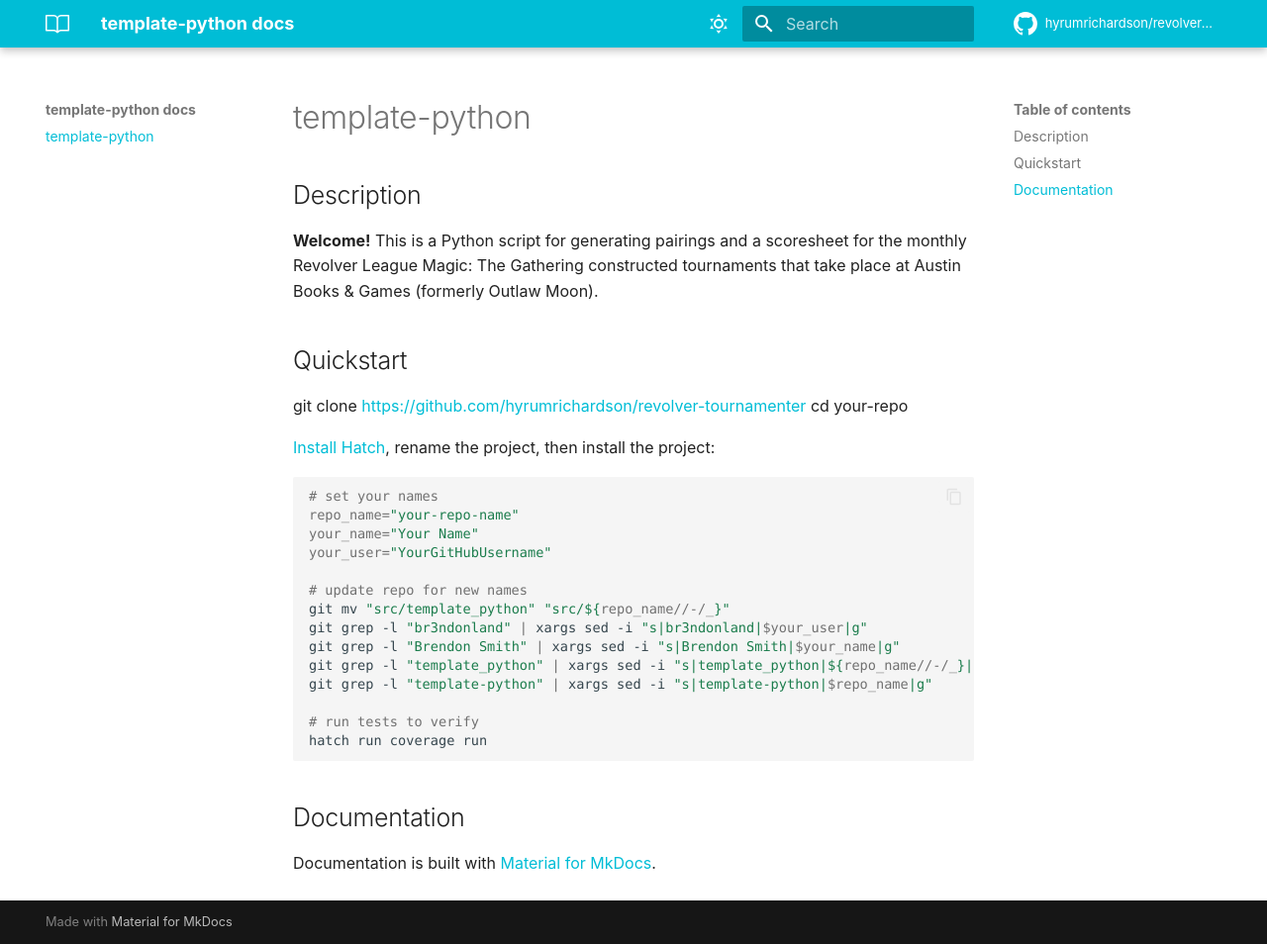
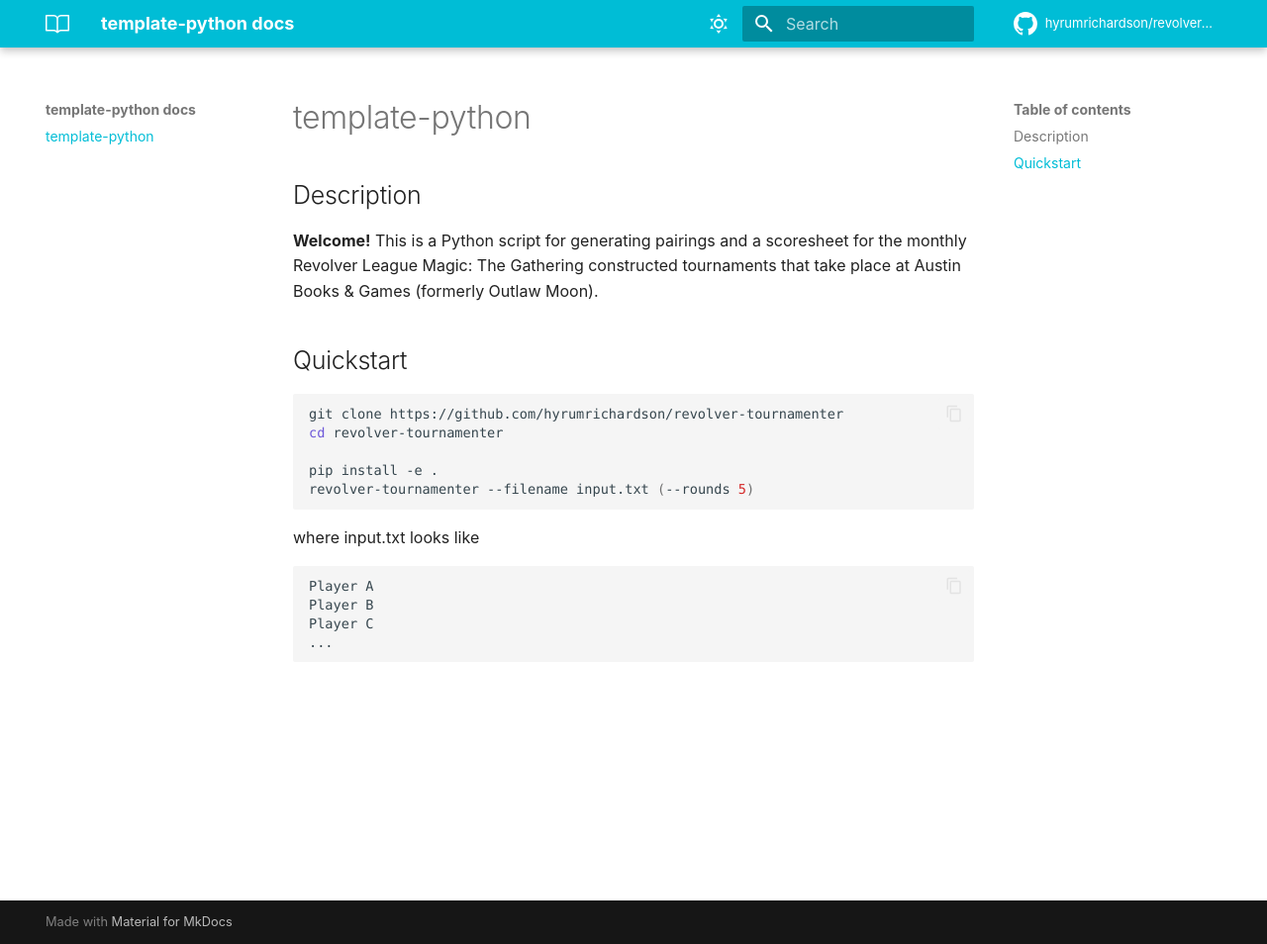
Before and after one commit to hyrumrichardson/revolver-tournamenter, an MkDocs documentation site: the page built from docs/index.md, in a window 1280 px wide and 954 px high. Shown: the whole window at 99% size. Built offline with MkDocs 1.6.1 and Material for MkDocs 9.7.7, drawn with Linux system fonts in a browser that asks for light colours; comment, search, counter and statistics services are not loaded.

Commit message:
Modified README with minimal instructions

````diff
--- a/docs/index.md
+++ b/docs/index.md
@@ -9,28 +9,23 @@
 
 ## Quickstart
 
+```sh
 git clone https://github.com/hyrumrichardson/revolver-tournamenter
-cd your-repo
+cd revolver-tournamenter
 
-[Install Hatch](https://hatch.pypa.io/latest/install/), rename the project, then install the project:
+pip install -e .
+revolver-tournamenter --filename input.txt (--rounds 5)
+```
+
+where input.txt looks like
 
 ```sh
-# set your names
-repo_name="your-repo-name"
-your_name="Your Name"
-your_user="YourGitHubUsername"
-
-# update repo for new names
-git mv "src/template_python" "src/${repo_name//-/_}"
-git grep -l "br3ndonland" | xargs sed -i "s|br3ndonland|$your_user|g"
-git grep -l "Brendon Smith" | xargs sed -i "s|Brendon Smith|$your_name|g"
-git grep -l "template_python" | xargs sed -i "s|template_python|${repo_name//-/_}|g"
-git grep -l "template-python" | xargs sed -i "s|template-python|$repo_name|g"
-
-# run tests to verify
-hatch run coverage run
+Player A
+Player B
+Player C
+...
 ```
 
-## Documentation
+<!-- ## Documentation
 
-Documentation is built with [Material for MkDocs](https://squidfunk.github.io/mkdocs-material/).
+Documentation is built with [Material for MkDocs](https://squidfunk.github.io/mkdocs-material/). -->
````
